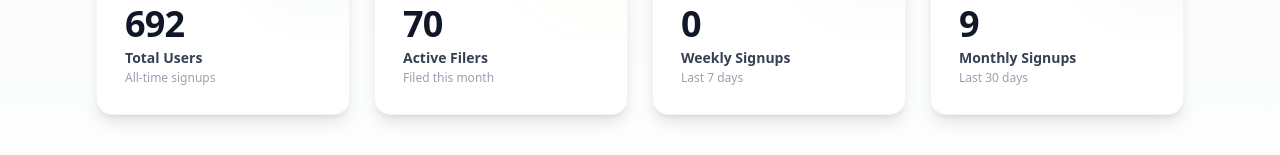
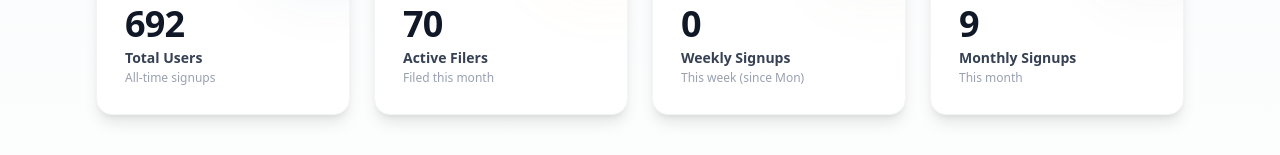
Before and after one commit to Jhansen2424/Courtpath-Site, a Next.js app: page /dashboard in a window 1280 px wide. Shown: the part 313-468 px from the top of the page. Built offline with nearby package versions, Linux system fonts and the light colour scheme.

Commit message:
Reframe dashboard weekly/monthly labels to calendar periods
Weekly Signups now reads "This week (since Mon)" and Monthly Signups
"This month" instead of rolling last-7/last-30-day windows.

Co-Authored-By: Claude Opus 4.8 (1M context) <noreply@anthropic.com>

```diff
--- a/src/app/dashboard/DashboardContent.tsx
+++ b/src/app/dashboard/DashboardContent.tsx
@@ -96,7 +96,7 @@ export default function DashboardContent({ stats }: { stats: Stats }) {
     {
       label: "Weekly Signups",
       value: stats.weeklyUsers,
-      sublabel: "Last 7 days",
+      sublabel: "This week (since Mon)",
       accent: "from-primary-light to-accent",
       icon: (
         <svg className="w-6 h-6" fill="none" stroke="currentColor" viewBox="0 0 24 24">
@@ -107,7 +107,7 @@ export default function DashboardContent({ stats }: { stats: Stats }) {
     {
       label: "Monthly Signups",
       value: stats.monthlyUsers,
-      sublabel: "Last 30 days",
+      sublabel: "This month",
       accent: "from-accent-dark to-primary",
       icon: (
         <svg className="w-6 h-6" fill="none" stroke="currentColor" viewBox="0 0 24 24">
--- a/src/data/stats.ts
+++ b/src/data/stats.ts
@@ -12,10 +12,10 @@ export const stats = {
   /** Active filers this month. */
   activeUsers: 70,
 
-  /** New signups in the last 7 days. */
+  /** New signups this week (from Monday). */
   weeklyUsers: 0,
 
-  /** New signups in the last 30 days. */
+  /** New signups this calendar month. */
   monthlyUsers: 9,
 
   /** Date these numbers were last updated. Format: "Month D, YYYY". */
```
